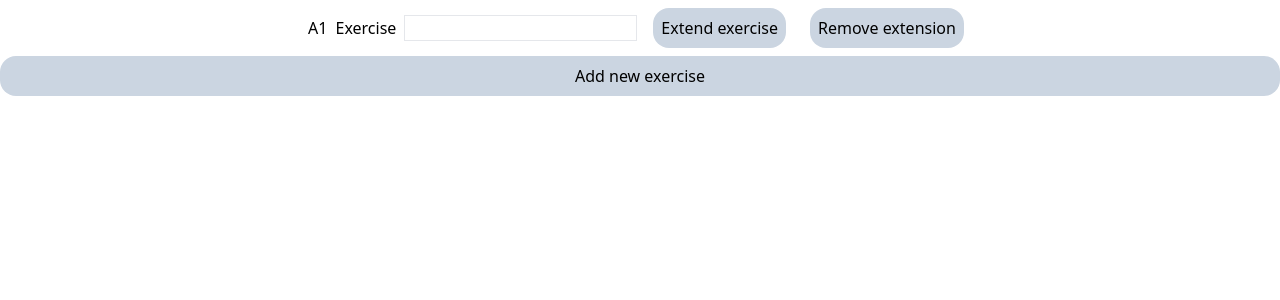
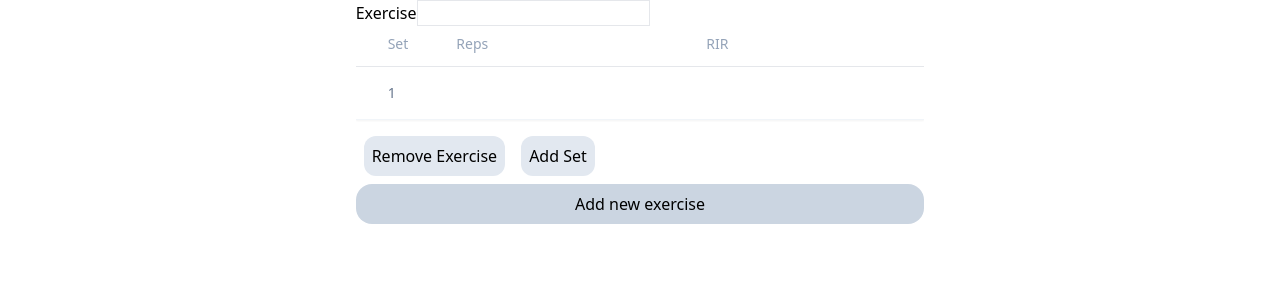
Before and after one commit to joshgarza/MVP, a React (Create React App) app in the folder client/: page / in a window 1280 px wide. Both pictures are taken after a click on the button "Add new exercise". Shown: the top 300 px of the page. Built offline with nearby package versions, Linux system fonts and the light colour scheme; no server answers.

Commit message:
Restructured workout builder. Can still add and remove exercises, but now can add sets within each exercise and set each set's Reps and RIR.

```diff
--- a/client/src/components/Landing_Page/Login.js
+++ b/client/src/components/Landing_Page/Login.js
@@ -1,89 +1,115 @@
 import { useState } from 'react';
 
 
-//how do we handle wave loading????
+const WorkoutBuilder = () => {
+  const structure =
+    {
+      exercise: '',
+      sets: [
+        {
+          reps: '',
+          rir: '',
+        }
+      ]
+    };
 
-const workout = {
-  'Alex A.': {
-    'Tue Mar 21 2023': [
-      {
-        exercise: '',
-        reps: '',
-        rpe: '',
-        sets: '',
-        weight: '',
-        backoffPercent: '',
-        e1rmPercent: '',
-      },
-    ]
+  const setStructure = {
+    reps: '',
+    rir: '',
   }
-}
-
-const WorkoutBuilder = () => {
   const [workout, setWorkout] = useState();
   const [grid, setGrid] = useState([]);
 
-  const assignmentForm = (rowIdx, colIdx) => {
-    let letter = String.fromCharCode(65 + grid[rowIdx][colIdx]);
-    console.log(grid[rowIdx][colIdx])
-
+  const assignmentForm = (rowIdx) => {
+    const slot = grid[rowIdx];
     return (
-      <div className="flex gap-2 items-center justify-center">
-        {letter}{colIdx + 1}
-        <label>Exercise</label>
-        <input type="text" className="border"></input>
-        <button className="rounded-2xl bg-slate-300 p-2 m-2" onClick={() => {
-          extendExercise(rowIdx)
-        }}>
-          Extend exercise
-        </button>
-        <button className="rounded-2xl bg-slate-300 p-2 m-2" onClick={() => {
-          removeExtension(rowIdx, colIdx)
-        }}>
-          Remove extension
-        </button>
+      <div key={rowIdx} className="relative rounded-xl overflow-auto">
+        <div>
+          <label>Exercise</label>
+          <input type="text" className="border" name="exercise" value={slot.exercise} onChange={(e) => updateExercise(e, rowIdx)}></input>
+        </div>
+        <div className="shadow-sm overflow-hidden my-2">
+          <table className="border-collapse table-auto w-full text-sm">
+            <thead>
+              <tr>
+                <th className="border-b dark:border-slate-600 font-medium p-4 pl-8 pt-0 pb-3 text-slate-400 dark:text-slate-200 text-left">Set</th>
+                <th className="border-b dark:border-slate-600 font-medium p-4 pl-8 pt-0 pb-3 text-slate-400 dark:text-slate-200 text-left">Reps</th>
+                <th className="border-b dark:border-slate-600 font-medium p-4 pl-8 pt-0 pb-3 text-slate-400 dark:text-slate-200 text-left">RIR</th>
+              </tr>
+            </thead>
+            <tbody className="bg-white dark:bg-slate-800">
+              {slot.sets.map((set, setIdx) => {
+                return (
+                  <tr key={setIdx}>
+                    <td className="border-b border-slate-100 dark:border-slate-700 p-4 pl-8 text-slate-500 dark:text-slate-400">{setIdx + 1}</td>
+                    <td className="border-b border-slate-100 dark:border-slate-700 p-4 pl-8 text-slate-500 dark:text-slate-400">
+                      <input type="number" name="reps" value={set.reps} onChange={(e) => updateSet(e, rowIdx, setIdx)}></input>
+                    </td>
+                    <td className="border-b border-slate-100 dark:border-slate-700 p-4 pl-8 text-slate-500 dark:text-slate-400">
+                      <input type="number" name="rir" value={set.rir} onChange={(e) => updateSet(e, rowIdx, setIdx)}></input>
+                    </td>
+                  </tr>
+                )
+              })}
+            </tbody>
+          </table>
+        </div>
+        <div>
+          <button className="m-2 rounded-xl bg-slate-200 p-2" onClick={() => {
+            removeExercise(rowIdx);
+          }}>Remove Exercise</button>
+          <button className="m-2 rounded-xl bg-slate-200 p-2" onClick={() => {
+            addSet(rowIdx);
+          }}>Add Set</button>
+        </div>
       </div>
     )
   }
 
-  const extendExercise = (rowIdx) => {
-    let copyGrid = [...grid];
-    copyGrid[rowIdx].push(rowIdx)
-    setGrid(copyGrid)
-  }
-
   const addExercise = () => {
     let copyGrid = [...grid];
-    copyGrid.push([grid.length])
-    setGrid(copyGrid)
-  }
-
-  const removeExtension = (rowIdx, colIdx) => {
-    // splice out element and update grid
-    let copyGrid = [...grid];
-
-    if (copyGrid[rowIdx].length === 1) {
-      console.log(rowIdx)
-      copyGrid.splice(rowIdx, 1)
-    } else {
-      copyGrid[rowIdx].splice(colIdx, 1);
-    }
+    copyGrid.push({...structure})
     setGrid(copyGrid)
   }
 
   const removeExercise = (rowIdx) => {
-    // splice out element and update grid
+    let copyGrid = [...grid];
+    copyGrid.splice(rowIdx, 1);
+    setGrid(copyGrid)
+  }
+
+  const updateExercise = (e, rowIdx) => {
+    const { name, value } = e.target;
+    const copyGrid = [...grid];
+
+    copyGrid[rowIdx][name] = value;
+    setGrid(copyGrid)
+  }
+
+  const addSet = (rowIdx) => {
+    let copyGrid = [...grid];
+    console.log(structure)
+    copyGrid[rowIdx].sets.push({...setStructure})
+
+    setGrid(copyGrid)
+  }
+
+  const updateSet = (e, rowIdx, setIdx) => {
+    const { name, value } = e.target;
+    const copyGrid = [...grid];
+
+    copyGrid[rowIdx].sets[setIdx][name] = value;
+
+    setGrid(copyGrid);
   }
 
   return (
-    <div className="grid overflow-scroll">
-      {grid.map((row, i) => {
-        return grid[i].map((col, j) => {
-          return (
-            assignmentForm(i, j)
-          )
-        })
-      })}
+    <div className="grid items-center justify-center">
+      <div>
+        {grid.map((slot, i) => {
+          return assignmentForm(i)
+        })}
+      </div>
       <button className="rounded-2xl bg-slate-300 p-2" onClick={() => {
         addExercise()
       }}>Add new exercise</button>
@@ -91,30 +117,4 @@ const WorkoutBuilder = () => {
   )
 }
 
-export default WorkoutBuilder
-
-// Drag and drop order. As click subExercise or new exercise, append exercise order list.
-
-// On submit, send workout object and exercise order
-
-// {
-//   Date: {
-//     workoutOrder: [0,1],
-//     workouts: [
-//      {
-//        Assignment: {
-//           exerciseOrder: [0,2,1,3,5,4],
-//           exercises: [
-//             {
-//               exercise: “squat”,
-
-//             },
-//           ],
-//         },
-//       },
-//       {
-//         Exercise: “run”,
-//       }
-//     ]
-//   }
-// }
+export default WorkoutBuilder;
--- /dev/null
+++ b/client/src/components/Landing_Page/oldIdea.js
@@ -0,0 +1,120 @@
+import { useState } from 'react';
+
+
+//how do we handle wave loading????
+
+const workout = {
+  'Alex A.': {
+    'Tue Mar 21 2023': [
+      {
+        exercise: '',
+        reps: '',
+        rpe: '',
+        sets: '',
+        weight: '',
+        backoffPercent: '',
+        e1rmPercent: '',
+      },
+    ]
+  }
+}
+
+const WorkoutBuilder = () => {
+  const [workout, setWorkout] = useState();
+  const [grid, setGrid] = useState([]);
+
+  const assignmentForm = (rowIdx, colIdx) => {
+    let letter = String.fromCharCode(65 + grid[rowIdx][colIdx]);
+    console.log(grid[rowIdx][colIdx])
+
+    return (
+      <div className="flex gap-2 items-center justify-center">
+        {letter}{colIdx + 1}
+        <label>Exercise</label>
+        <input type="text" className="border"></input>
+        <button className="rounded-2xl bg-slate-300 p-2 m-2" onClick={() => {
+          extendExercise(rowIdx)
+        }}>
+          Extend exercise
+        </button>
+        <button className="rounded-2xl bg-slate-300 p-2 m-2" onClick={() => {
+          removeExtension(rowIdx, colIdx)
+        }}>
+          Remove extension
+        </button>
+      </div>
+    )
+  }
+
+  const extendExercise = (rowIdx) => {
+    let copyGrid = [...grid];
+    copyGrid[rowIdx].push(rowIdx)
+    setGrid(copyGrid)
+  }
+
+  const addExercise = () => {
+    let copyGrid = [...grid];
+    copyGrid.push([grid.length])
+    setGrid(copyGrid)
+  }
+
+  const removeExtension = (rowIdx, colIdx) => {
+    // splice out element and update grid
+    let copyGrid = [...grid];
+
+    if (copyGrid[rowIdx].length === 1) {
+      console.log(rowIdx)
+      copyGrid.splice(rowIdx, 1)
+    } else {
+      copyGrid[rowIdx].splice(colIdx, 1);
+    }
+    setGrid(copyGrid)
+  }
+
+  const removeExercise = (rowIdx) => {
+    // splice out element and update grid
+  }
+
+  return (
+    <div className="grid overflow-scroll">
+      {grid.map((row, i) => {
+        return grid[i].map((col, j) => {
+          return (
+            assignmentForm(i, j)
+          )
+        })
+      })}
+      <button className="rounded-2xl bg-slate-300 p-2" onClick={() => {
+        addExercise()
+      }}>Add new exercise</button>
+    </div>
+  )
+}
+
+export default WorkoutBuilder
+
+// Drag and drop order. As click subExercise or new exercise, append exercise order list.
+
+// On submit, send workout object and exercise order
+
+// {
+//   Date: {
+//     workoutOrder: [0,1],
+//     workouts: [
+//      {
+//        Assignment: {
+//           exerciseOrder: [0,2,1,3,5,4],
+//           exercises: [
+//             {
+//               exercise: “squat”,
+
+//             },
+//           ],
+//         },
+//       },
+//       {
+//         Exercise: “run”,
+//       }
+//     ]
+//   }
+// }
```
